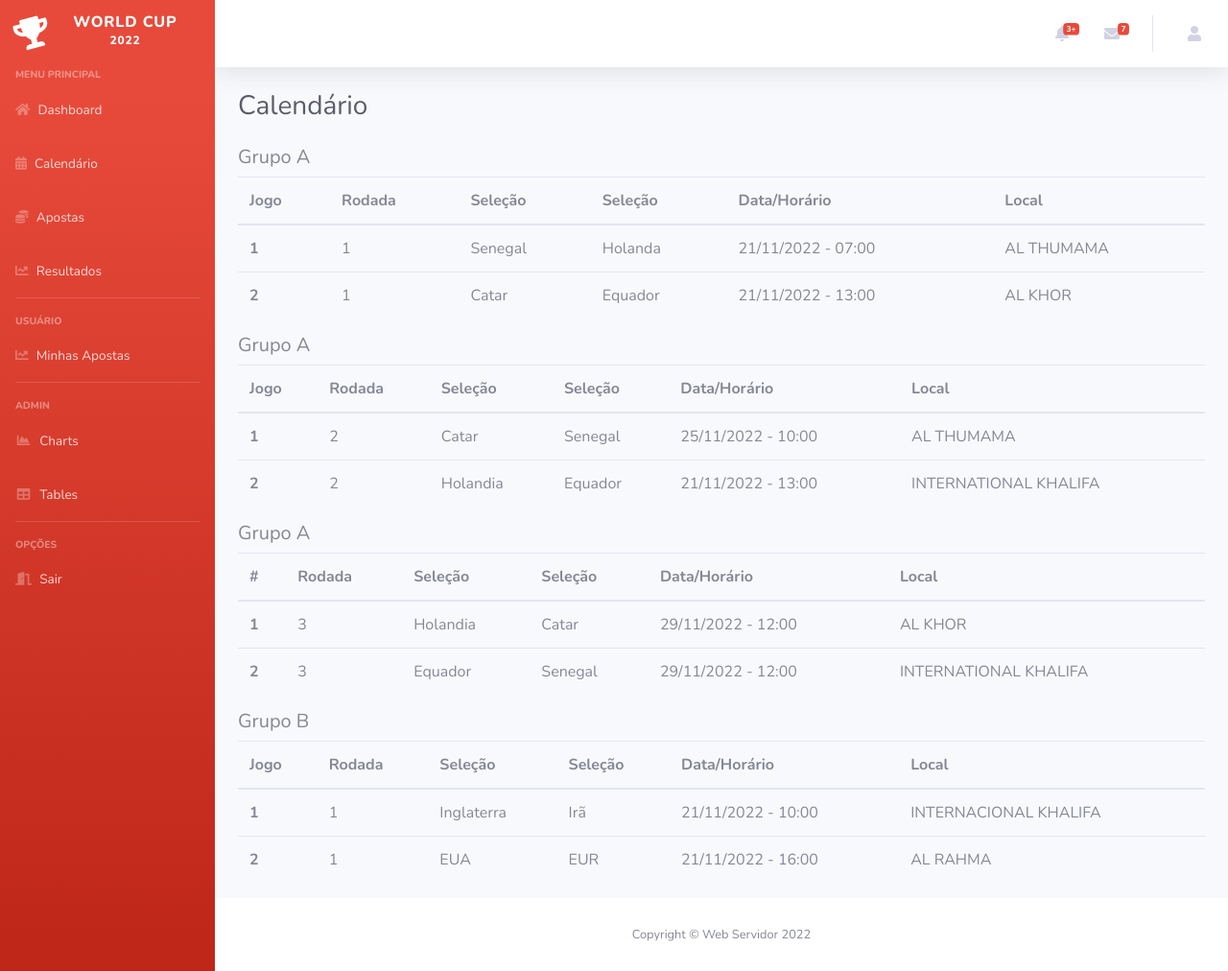
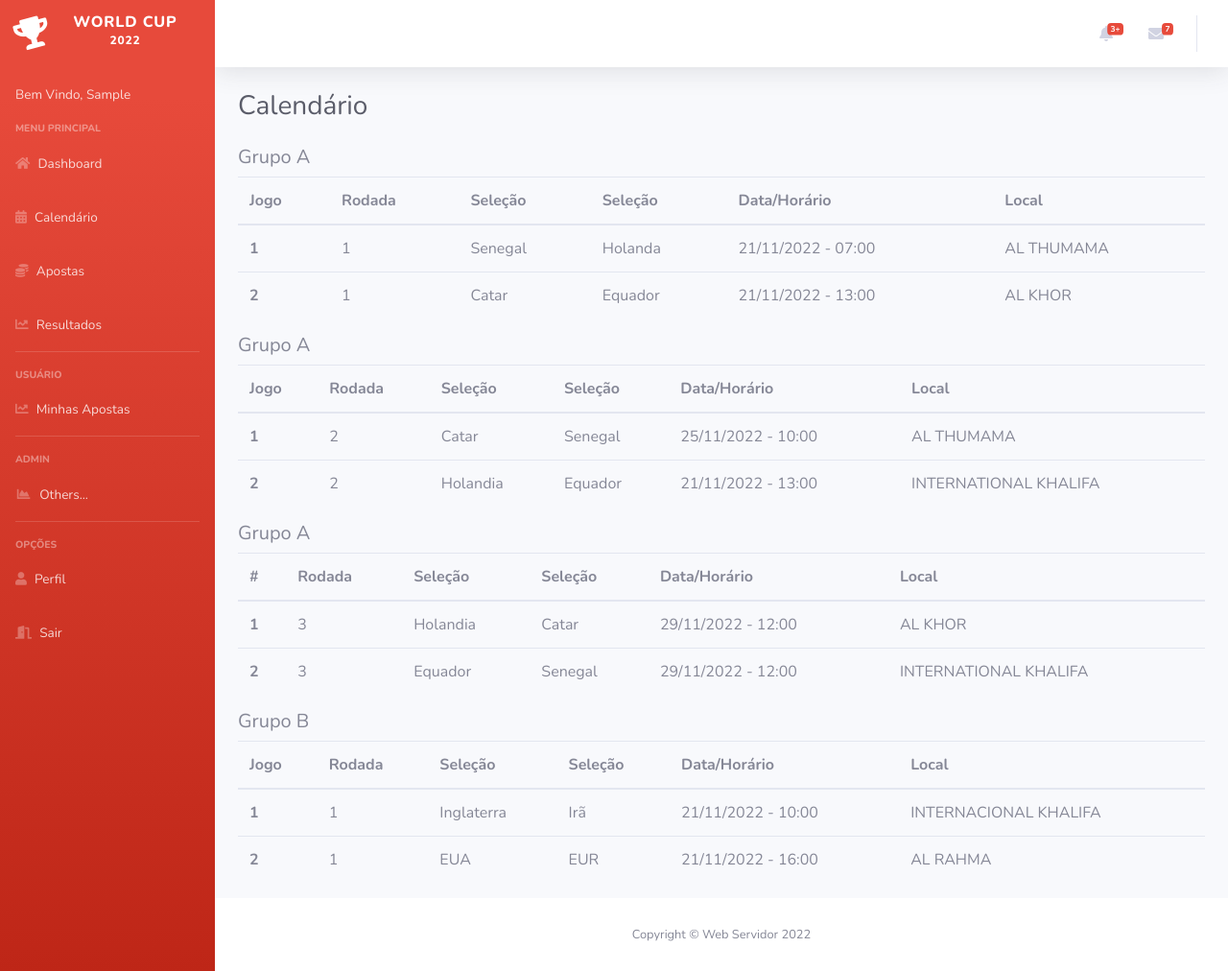
Before and after one commit to chauchuty/web-servidor, a PHP site: page /pages/calendario.php in a window 1280 px wide. Shown: the whole page at 96% size. Run offline with PHP 8.4, Linux system fonts and the light colour scheme; the visitor is signed in with stand-in values (Sample User, id 1).

Commit message:
updated: calendario

```diff
--- a/html/components/navbar.php
+++ b/html/components/navbar.php
@@ -135,35 +135,6 @@
     </li>
 
     <div class="topbar-divider d-none d-sm-block"></div>
-
-    <!-- Nav Item - User Information -->
-    <li class="nav-item dropdown no-arrow">
-      <a class="nav-link dropdown-toggle" href="#" id="userDropdown" role="button" data-toggle="dropdown" aria-haspopup="true" aria-expanded="false">
-        <span class="mr-2 d-none d-lg-inline text-gray-600 small"></span>
-        <i class="fas fa-user"></i>
-      </a>
-      <!-- Dropdown - User Information -->
-      <div class="dropdown-menu dropdown-menu-right shadow animated--grow-in" aria-labelledby="userDropdown">
-        <a class="dropdown-item" href="#">
-          <i class="fas fa-user fa-sm fa-fw mr-2 text-gray-400"></i>
-          Profile
-        </a>
-        <a class="dropdown-item" href="#">
-          <i class="fas fa-cogs fa-sm fa-fw mr-2 text-gray-400"></i>
-          Settings
-        </a>
-        <a class="dropdown-item" href="#">
-          <i class="fas fa-list fa-sm fa-fw mr-2 text-gray-400"></i>
-          Activity Log
-        </a>
-        <div class="dropdown-divider"></div>
-        <a class="dropdown-item" href="#" data-toggle="modal" data-target="#logoutModal">
-          <i class="fas fa-sign-out-alt fa-sm fa-fw mr-2 text-gray-400"></i>
-          Logout
-        </a>
-      </div>
-    </li>
-
   </ul>
 
 </nav>
--- a/html/components/sidebar.php
+++ b/html/components/sidebar.php
@@ -8,6 +8,11 @@
         <div class="sidebar-brand-text mx-3">WORLD CUP <sup>2022</sup></div>
     </a>
 
+    <li class="nav-item">
+        <a class="nav-link" href="#">
+            <span>Bem Vindo, <?= explode(' ', $_SESSION['nome'])[0] ?></span>
+        </a>
+    </li>
 
     <div class="sidebar-heading">
         Menu Principal
@@ -66,14 +71,7 @@
     <li class="nav-item">
         <a class="nav-link" href="charts.html">
             <i class="fas fa-fw fa-chart-area"></i>
-            <span>Charts</span></a>
-    </li>
-
-    <!-- Nav Item - Tables -->
-    <li class="nav-item">
-        <a class="nav-link" href="tables.html">
-            <i class="fas fa-fw fa-table"></i>
-            <span>Tables</span></a>
+            <span>Others...</span></a>
     </li>
 
     <!-- Divider -->
@@ -86,6 +84,12 @@
 
     <li class="nav-item">
         <a class="nav-link" href="./../logout.php">
+        <i class="fas fa-user"></i>
+            <span>Perfil</span></a>
+    </li>
+
+    <li class="nav-item">
+        <a class="nav-link" href="./../logout.php">
             <i class="fas fa-door-open"></i>
             <span>Sair</span></a>
     </li>
```
Also changed, not shown: html/pages/calendario.php (+83 -0 lines), 3 other files.
